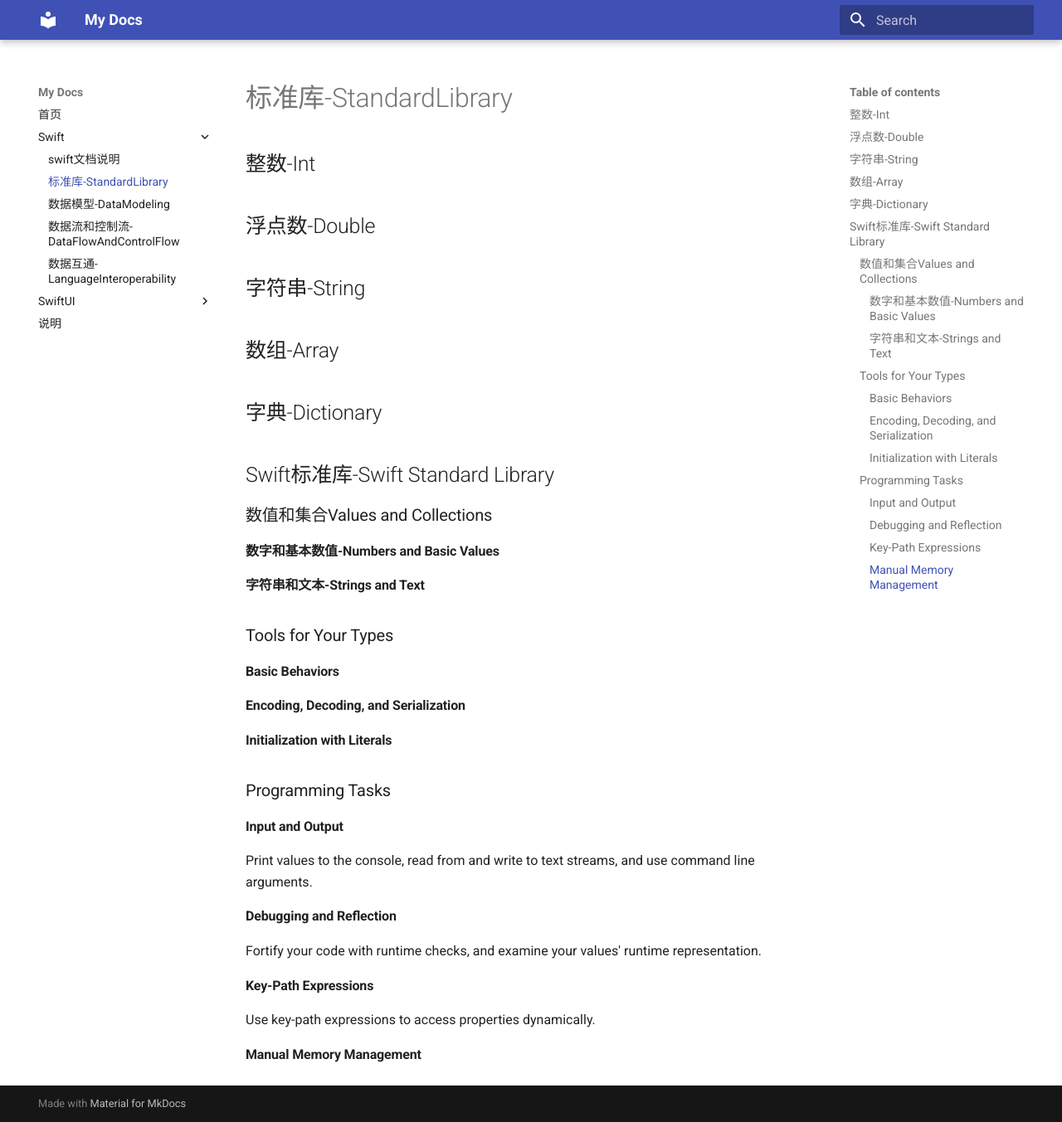
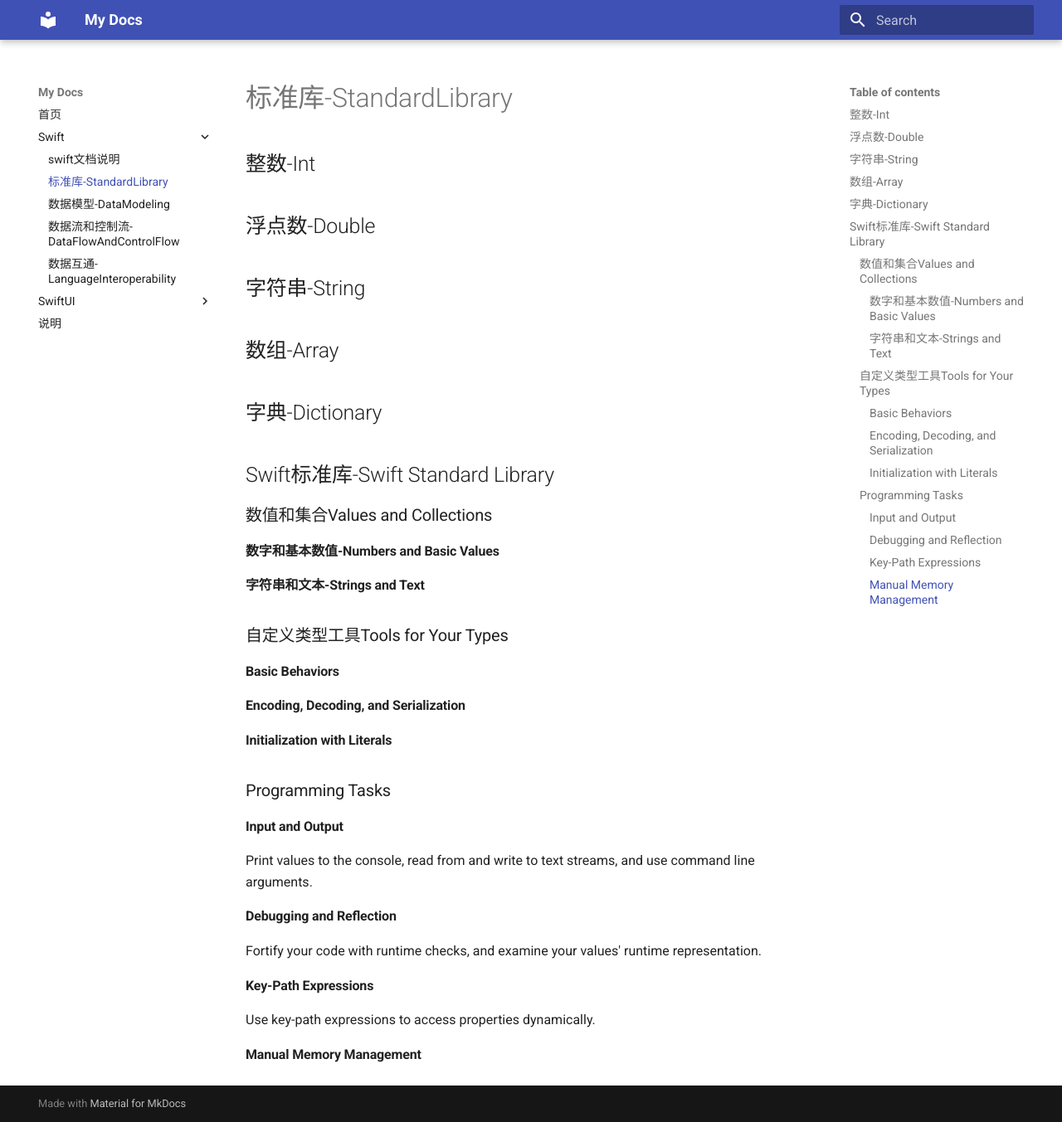
Before and after one commit to echosun1996/apple-docs, an MkDocs documentation site: the page built from docs/Swift/StandardLibrary.md, in a window 1280 px wide and 1353 px high. Shown: the whole window at 83% size. Built offline with MkDocs 1.6.1 and Material for MkDocs 9.7.7, drawn with Linux system fonts in a browser that asks for light colours.

Commit message:
${commitMsg}

```diff
--- a/docs/Swift/StandardLibrary.md
+++ b/docs/Swift/StandardLibrary.md
@@ -18,7 +18,7 @@
 #### 字符串和文本-Strings and Text
 
 
-### Tools for Your Types
+### 自定义类型工具Tools for Your Types
 #### Basic Behaviors
 
 #### Encoding, Decoding, and Serialization
```
Also changed, not shown: docs/Swift/DataModeling.md (+0 -1 lines), docs/Swift/index.md (+2 -0 lines).
